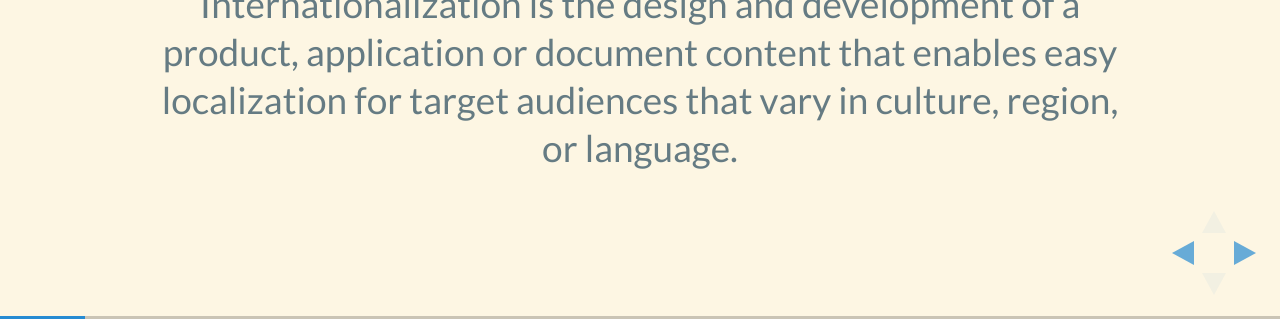
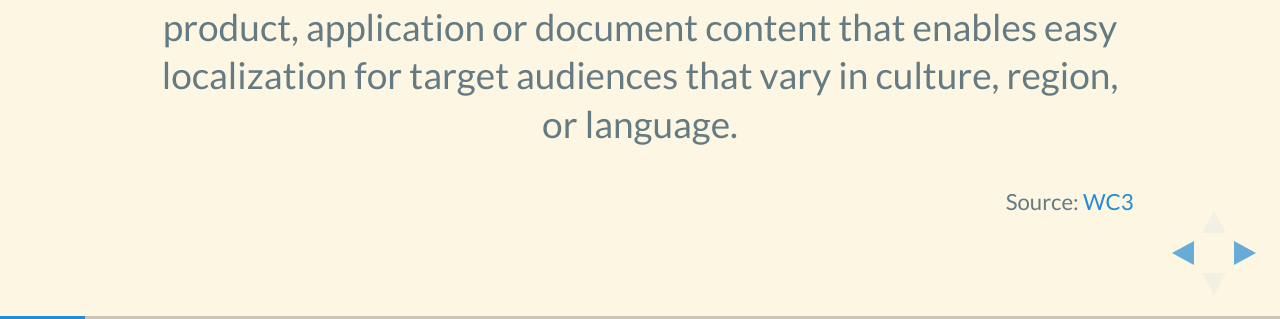
Before and after one commit to mark47/presentation-translation, a website: page index.html in a window 1280 px wide. Both pictures are taken after a click on the element 1251 px from the left and 734 px from the top of the page. Shown: the part 481-800 px from the top of the page. Drawn offline with Linux system fonts and the light colour scheme.

Commit message:
Add link for reference

```diff
--- a/index.html
+++ b/index.html
@@ -76,6 +76,8 @@ Localization refers to the adaptation of a product, application or document cont
 
 					<p><strong>Internationalization aka "i18n"</strong><br />
 					Internationalization is the design and development of a product, application or document content that enables easy localization for target audiences that vary in culture, region, or language.</p>
+
+					<p style="float: right"><small>Source: <a href="https://www.w3.org/International/questions/qa-i18n">WC3</a></small></p>
 
 				</section>
 
```
